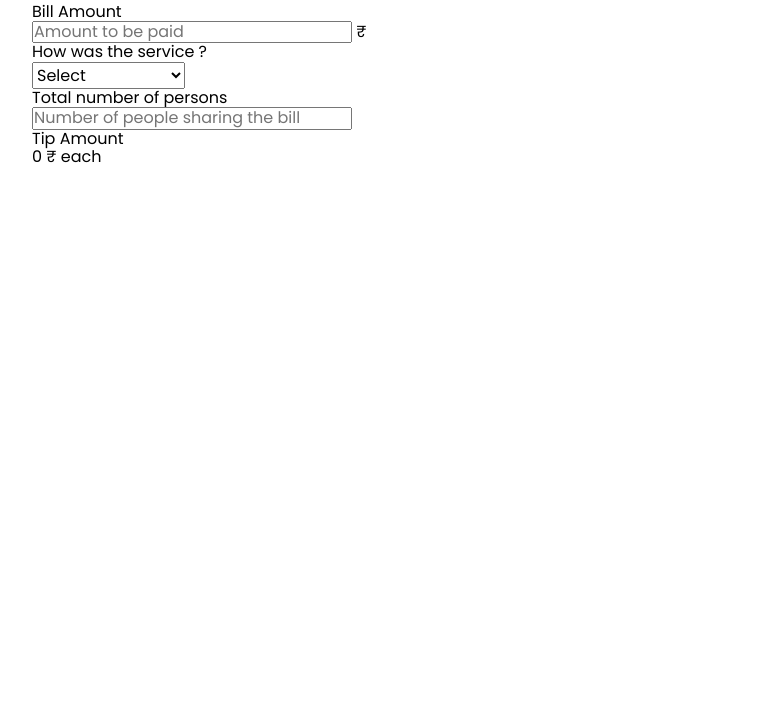
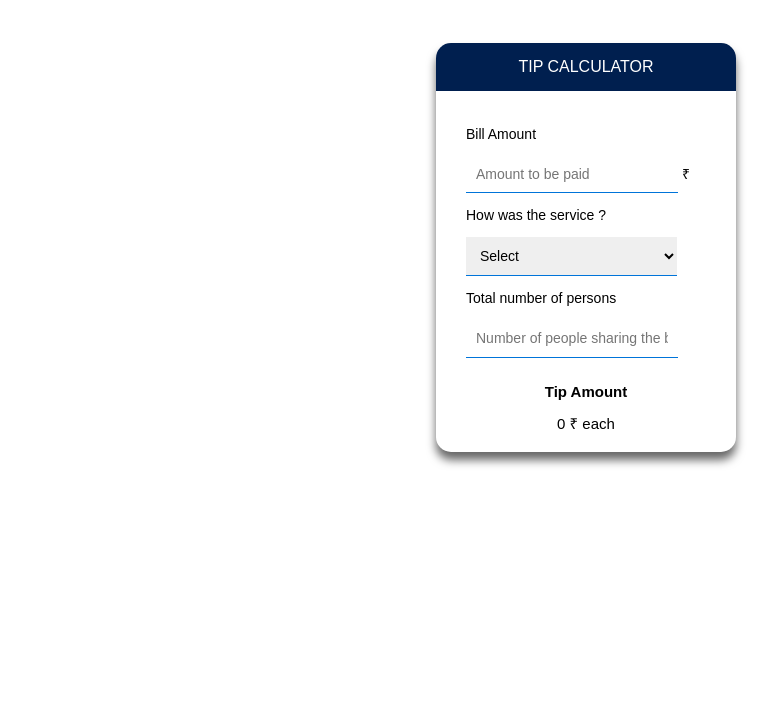
Before and after one commit to rahulvr29/Tips-Spiltter, a plain HTML site: page index.html in a window 1280 px wide. Shown: the part 77-800 px from the top of the page, without its empty margins (54-827 px from the left). Drawn offline with Linux system fonts and the light colour scheme.

Commit message:
css code

```diff
--- a/style/style.css
+++ b/style/style.css
@@ -1,76 +1,64 @@
-@import url('https://fonts.googleapis.com/css2?family=Poppins:wght@400;500;600;700;800;900&display=swap');
-
-*,
-*::after,
-*::before {
-  margin: 0;
-  padding: 0;
-  box-sizing: border-box;
+body {
+  background-color: #FFF;
+  font-family: 'Raleway', sans-serif;
+}
+.container {
+  width: 300px;
+  height: auto;
+  padding-bottom: 20px;
+  background-color: #fff;
+  border-radius: 15px;
+  margin: 120px auto;
+  font-size: 14px;
+  box-shadow: 0px 8px 10px rgba(0, 0, 0, 0.6);
+}
+h1 {
+  width: cover;
+  background-color: #001f4f;
+  color: #fff;
+  font-weight: 100;
+  border-top-left-radius: 15px;
+  border-top-right-radius: 15px;
+  font-size: 16px;
+  text-align: center;
+  padding: 15px;
+}
+.billWrapper{
+  padding: 10px 30px;
+  width: cover;
+  margin-bottom: 10px;
+}
+input,
+select {
+  width: 80%;
+  border: none;
+  border-bottom: 1px solid #0074D9;
+  padding: 10px;
+}
+select {
+  width: 88% !important;
+}
+input:focus{
   outline: none;
 }
-
-html {
+select:focus {
+  outline: none;
+}
+button {
+  margin: 20px auto;
+  width: 150px;
+  height: 50px;
+  background-color: #39CCCC;
+  color: #fff;
   font-size: 16px;
-  scroll-behavior: smooth;
+  border: none;
+  border-radius: 5px;
 }
-
-body {
-  font-family: 'Poppins', sans-serif;
-  background-color: #fff;
+.tip {
+  text-align: center;
+  font-size: 15px;
+  display: block;
 }
-
-/* global css */
-img {
-  width: 100%;
-  height: auto;
-  -o-object-fit: contain;
-  object-fit: contain;
+.tip p{
+  font-weight: bold;
 }
-
-a {
-  text-decoration: none;
-}
-
-li {
-  list-style: none;
-}
-
-.container {
-  max-width: 1140px;
-  margin: 0 auto;
-  padding-left: 1rem;
-  padding-right: 1rem;
-}
-
-.btn {
-  display: inline-block;
-  border-radius: 8px;
-  padding: 0.4rem 1.4rem;
-  margin-top: 0.5rem;
-  text-transform: capitalize;
-  font-size: 1.2rem;
-  font-weight: 500;
-  cursor: pointer;
-  /* customize */
-  background-color: #1c2042;
-  color: white;
-  border: 2px solid #1c2042;
-}
-
-@media screen and (min-width: 576px) {
-}
-
-/* Medium devices (tablets) */
-
-@media (min-width: 768px) {
-}
-
-/* Large devices (desktops) */
-
-@media (min-width: 991px) {
-}
-
-/* Extra large devices (large desktops) */
-
-@media (min-width: 1200px) {
-}
```
